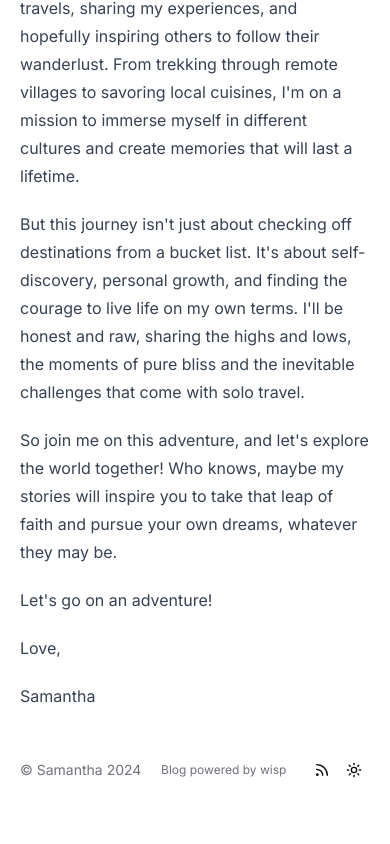
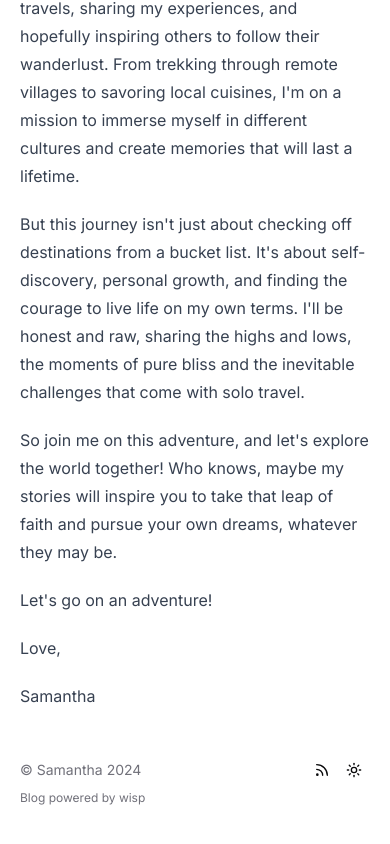
Before and after one commit to kevinduhamelhayes/gian, a Next.js app: page /about in a window 390 px wide. Shown: the part 1240-2084 px from the top of the page. Built offline with nearby package versions, Linux system fonts and the light colour scheme; no server answers.

Commit message:
chore: better footer placement

```diff
--- a/src/components/Footer.tsx
+++ b/src/components/Footer.tsx
@@ -8,11 +8,12 @@ import { Button } from "./ui/button";
 
 export const Footer: FunctionComponent = () => {
   return (
-    <section className="flex items-center justify-between mt-8 md:mt-16 mb-12">
+    <section className="mt-8 md:mt-16 mb-12">
+      <div className="flex items-center justify-between">
         <div className="text-sm text-muted-foreground">
           © {config.blog.copyright} {new Date().getFullYear()}
         </div>
-      <div className="text-xs text-muted-foreground">
+        <div className="text-xs text-muted-foreground hidden lg:block">
           <Link
             href={`https://wisp.blog/?utm_source=next-js-template&utm_medium=web&utm_campaign=${config.baseUrl}`}
           >
@@ -27,6 +28,14 @@ export const Footer: FunctionComponent = () => {
           </Link>
           <DarkModeToggle />
         </div>
+      </div>
+      <div className="text-xs text-muted-foreground lg:hidden">
+        <Link
+          href={`https://wisp.blog/?utm_source=next-js-template&utm_medium=web&utm_campaign=${config.baseUrl}`}
+        >
+          Blog powered by wisp
+        </Link>
+      </div>
     </section>
   );
 };
```
Lines whose indentation alone changed are shown as unchanged.
